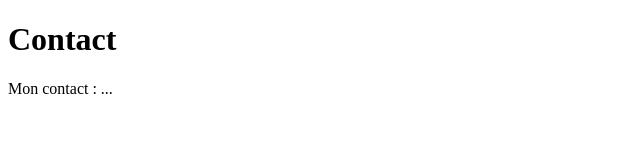
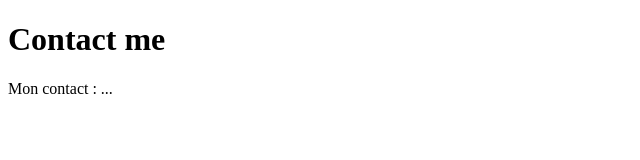
Before and after one commit to bngams/DEMOGIT_24_05, a plain HTML site: page contact.html in a window 1280 px wide. Shown: the full height of the page, 0-640 px from the left. Drawn offline with Linux system fonts and the light colour scheme.

Commit message:
Nouveau titre contact

```diff
--- a/contact.html
+++ b/contact.html
@@ -6,7 +6,7 @@
     <title>Contact</title>
   </head>
   <body>
-    <h1>Contact</h1>
+    <h1>Contact me</h1>
     <p>Mon contact : ...</p>
   </body>
 </html>
```
